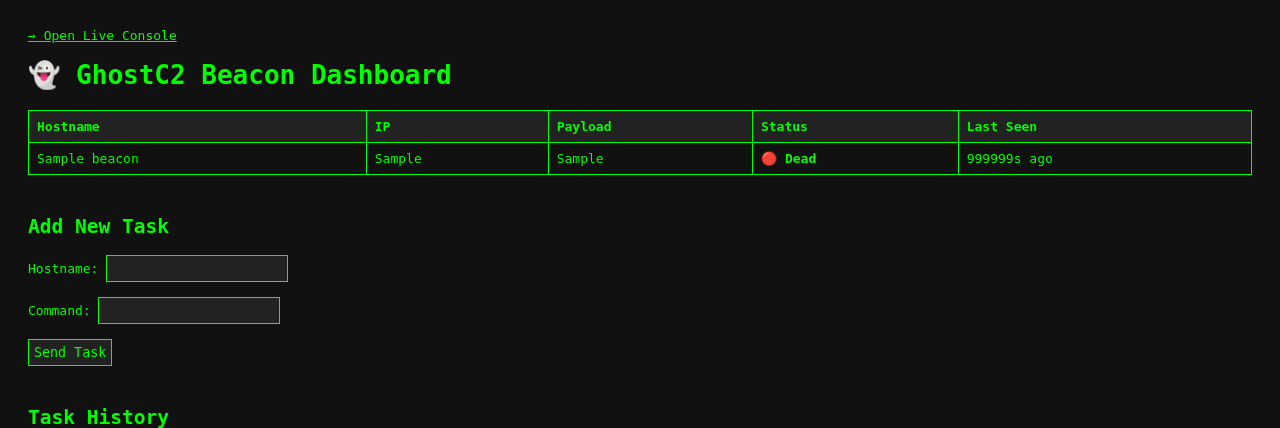
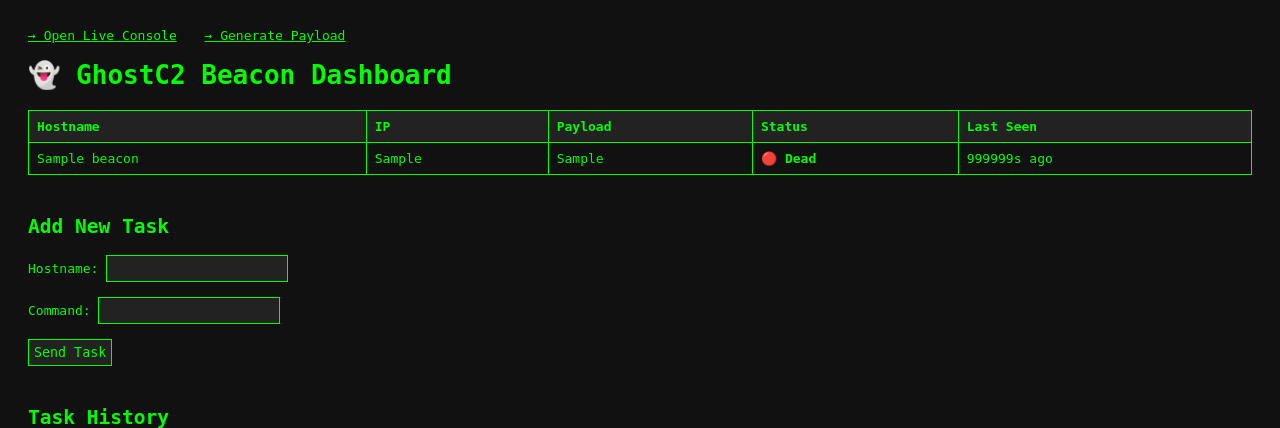
Before and after one commit to wolfwashere/GhostC2, a Flask app: page / in a window 1280 px wide. Shown: the top 428 px of the page. Run offline with Flask 3, Linux system fonts and the light colour scheme; a user stored in the database is signed in; tables that the repository leaves empty hold one stand-in row (values such as "Sample post").

Commit message:
Added nav link for payload generation page.

```diff
--- a/server/templates/dashboard.html
+++ b/server/templates/dashboard.html
@@ -37,6 +37,7 @@
 </head>
 <body>
     <a href="/console" style="color: #0f0; text-decoration: underline;">→ Open Live Console</a>
+    <a href="/generate" style="color: #0f0; text-decoration: underline; margin-left: 20px;">→ Generate Payload</a>
     <h1>👻 GhostC2 Beacon Dashboard</h1>
 
     <table id="beacon-table">
```
